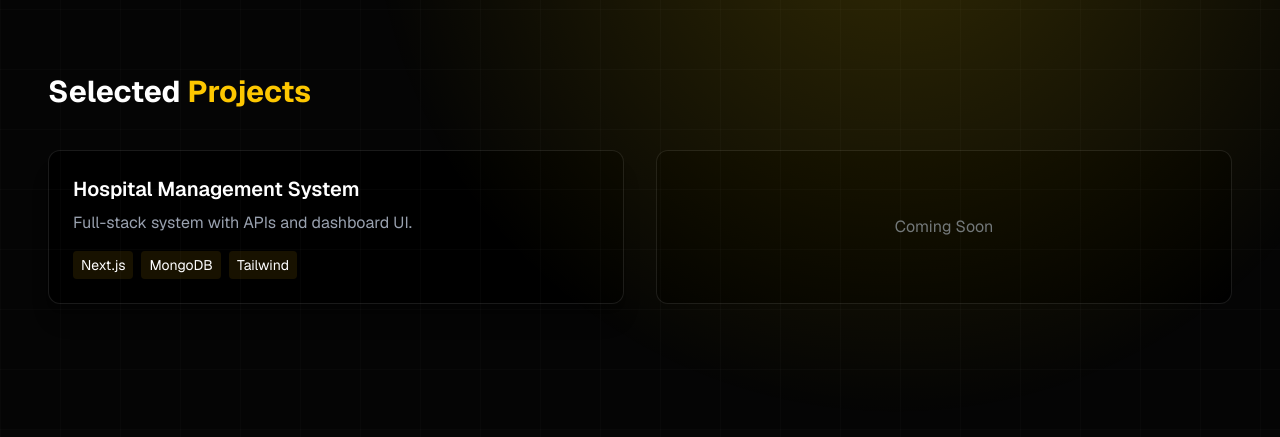
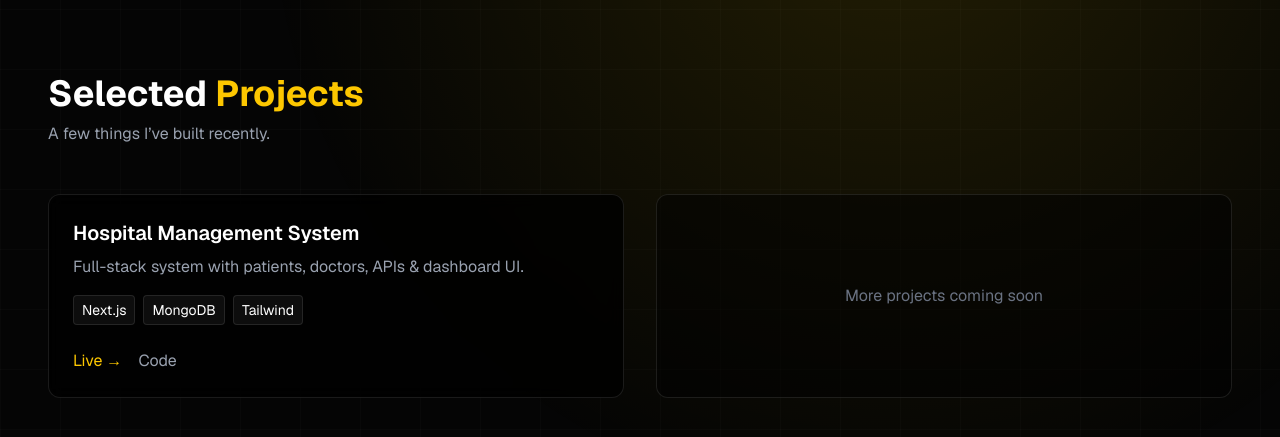
Before and after one commit to Shalineeeweeee/portfolio, a Next.js app: page / in a window 1280 px wide. Shown: the part 351-788 px from the top of the page. Built offline with nearby package versions, Linux system fonts and the light colour scheme.

Commit message:
updating front page

```diff
--- a/app/components/ProjectsSection.tsx
+++ b/app/components/ProjectsSection.tsx
@@ -1,35 +1,74 @@
+"use client";
+
 import SectionWrapper from "./SectionWrapper";
+import { motion } from "framer-motion";
 
-export default function ProjectsSection() {
+function ProjectCard() {
   return (
-    <SectionWrapper>
-
-      <h2 className="text-3xl font-bold mb-10">
-        Selected <span className="text-yellow-400">Projects</span>
-      </h2>
-
-      <div className="grid md:grid-cols-2 gap-8">
-
-        <div className="rounded-xl border border-white/10 bg-black p-6 shadow-xl">
+    <motion.div
+      whileHover={{ y: -6 }}
+      transition={{ duration: 0.3 }}
+      className="group rounded-xl border border-white/10 bg-black/80 backdrop-blur p-6"
+    >
       <h3 className="text-xl font-semibold">
         Hospital Management System
       </h3>
 
       <p className="text-gray-400 mt-2">
-            Full-stack system with APIs and dashboard UI.
+        Full-stack system with patients, doctors, APIs & dashboard UI.
       </p>
 
-          <div className="flex gap-2 mt-4 text-sm">
-            {["Next.js", "MongoDB", "Tailwind"].map((t) => (
-              <span key={t} className="bg-yellow-500/10 px-2 py-1 rounded">
-                {t}
+      {/* TECH */}
+      <div className="flex flex-wrap gap-2 mt-4 text-sm">
+        {["Next.js", "MongoDB", "Tailwind"].map((tech) => (
+          <span
+            key={tech}
+            className="px-2 py-1 rounded bg-white/5 border border-white/10"
+          >
+            {tech}
           </span>
         ))}
       </div>
+
+      {/* ACTION */}
+      <div className="mt-6 flex gap-4">
+        <button className="text-yellow-400 hover:underline">
+          Live →
+        </button>
+        <button className="text-gray-400 hover:text-white">
+          Code
+        </button>
       </div>
 
-        <div className="rounded-xl border border-white/10 bg-black p-6 flex items-center justify-center text-gray-500">
-          Coming Soon
+      {/* subtle hover glow */}
+      <div className="absolute inset-0 rounded-xl opacity-0 group-hover:opacity-100 transition bg-yellow-400/5 blur-xl pointer-events-none" />
+    </motion.div>
+  );
+}
+
+export default function ProjectsSection() {
+  return (
+    <SectionWrapper id="projects">
+
+      {/* HEADING */}
+      <div className="mb-12">
+        <h2 className="text-3xl md:text-4xl font-bold">
+          Selected <span className="text-yellow-400">Projects</span>
+        </h2>
+
+        <p className="text-gray-400 mt-2">
+          A few things I’ve built recently.
+        </p>
+      </div>
+
+      {/* GRID */}
+      <div className="grid md:grid-cols-2 gap-8">
+
+        <ProjectCard />
+
+        {/* Placeholder */}
+        <div className="rounded-xl border border-white/10 bg-black/50 p-6 flex items-center justify-center text-gray-500">
+          More projects coming soon
         </div>
 
       </div>
--- a/app/globals.css
+++ b/app/globals.css
@@ -15,29 +15,40 @@ body {
   cursor: none;
 }
 
-/* -------- GRID -------- */
+/* -------- SUBTLE GRID -------- */
 body::before {
   content: "";
   position: fixed;
   inset: 0;
+  z-index: -1;
+
   background-image:
     linear-gradient(to right, rgba(255,255,255,0.02) 1px, transparent 1px),
     linear-gradient(to bottom, rgba(255,255,255,0.02) 1px, transparent 1px);
+
   background-size: 60px 60px;
   pointer-events: none;
 }
 
-/* -------- GLOW -------- */
+/* -------- CONTROLLED GLOW -------- */
 body::after {
   content: "";
   position: fixed;
   inset: 0;
+  z-index: -1;
+
   background: radial-gradient(
     circle at 70% 30%,
-    rgba(var(--accent), 0.18),
-    transparent 50%
+    rgba(var(--accent), 0.12),
+    transparent 60%
   );
+
   pointer-events: none;
+}
+
+/* -------- SCROLL -------- */
+html {
+  scroll-behavior: smooth;
 }
 
 /* -------- SCROLLBAR -------- */
@@ -53,4 +64,11 @@ body::after {
 /* -------- SELECTION -------- */
 ::selection {
   background: rgba(var(--accent), 0.3);
+  color: white;
 }
+
+/* -------- TRANSITIONS -------- */
+button,
+a {
+  transition: all 0.25s ease;
+}
```
Lines whose indentation alone changed are shown as unchanged.
